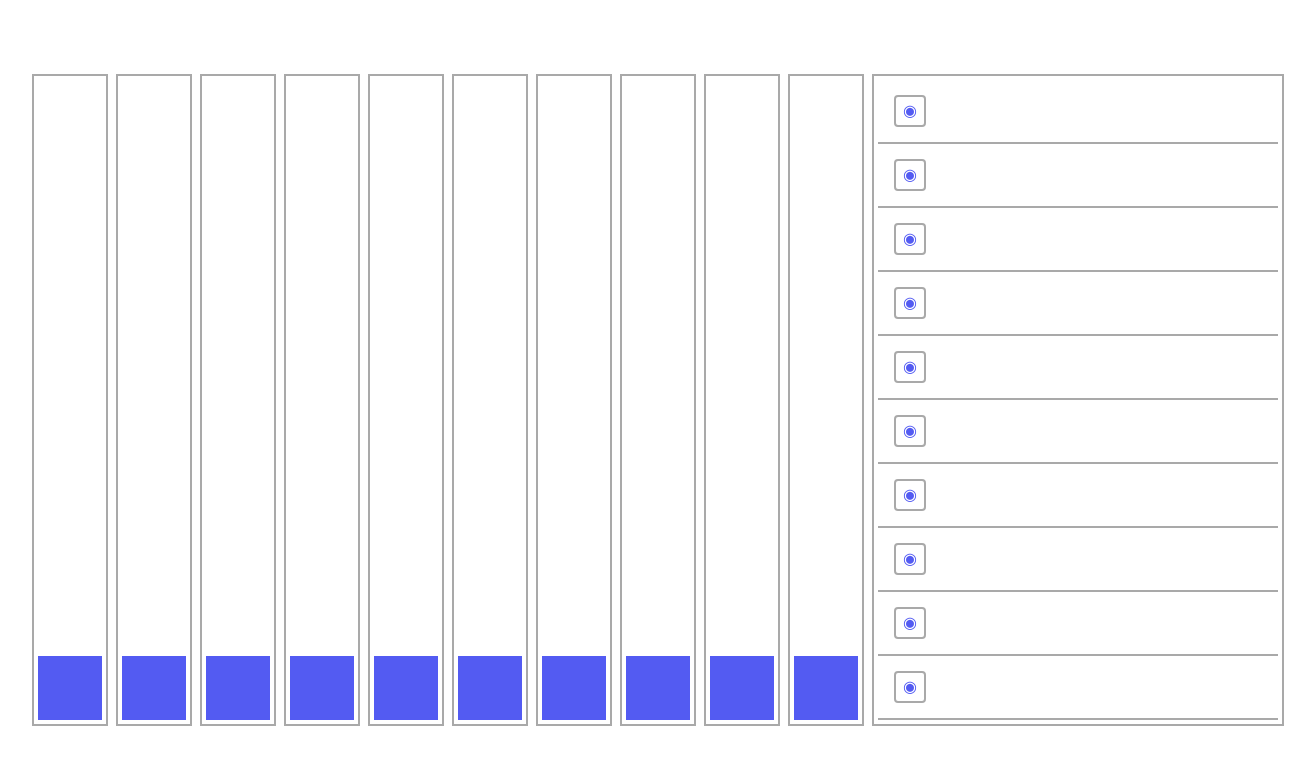
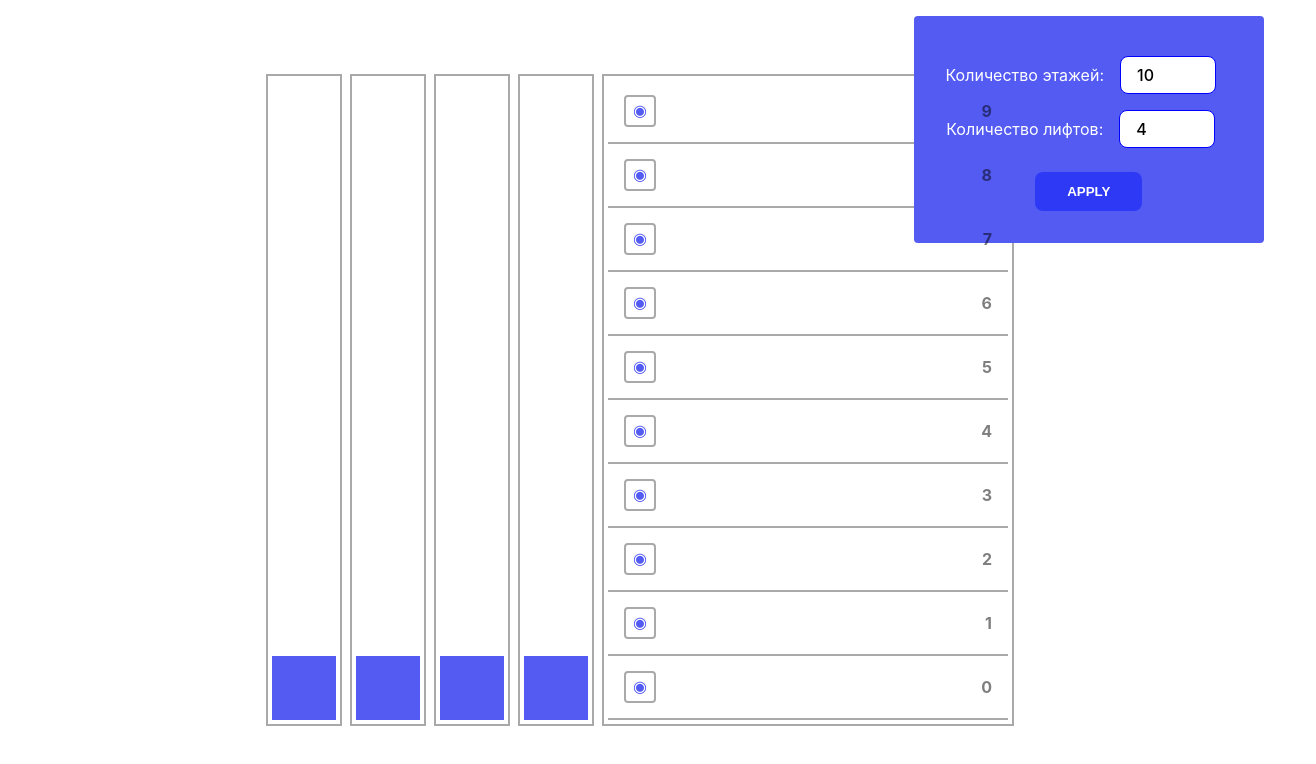
Before and after one commit to nsalms/elevator-emulator, a Vue app: page / in a window 1280 px wide. Shown: the top 764 px of the page, 1316 px wide, since content can reach past the window. Built offline with nearby package versions, Linux system fonts and the light colour scheme.

Commit message:
refactoring

```diff
--- a/package.json
+++ b/package.json
@@ -4,11 +4,12 @@
   "version": "0.0.0",
   "type": "module",
   "scripts": {
-    "dev": "vite",
+    "start": "vite",
     "build": "vue-tsc && vite build",
     "preview": "vite preview"
   },
   "dependencies": {
+    "@vueuse/core": "^9.13.0",
     "pinia": "^2.0.33",
     "vue": "^3.2.41"
   },
--- a/src/App.vue
+++ b/src/App.vue
@@ -1,12 +1,21 @@
 <script setup lang="ts">
 import Cabin from "./components/Cabin.vue";
 import Button from "./components/Button.vue";
+import Settings from "./components/Settings.vue";
+import { ref } from "vue";
+import { useStore } from "./store";
+import { storeToRefs } from "pinia";
 
-const elevators = [...Array(10).keys()];
-const floors = [...Array(10).keys()];
+const store = useStore();
+const { settings } = storeToRefs(store);
+
+const floors = ref([...Array(settings.value.floors).keys()]);
+const elevators = ref([...Array(settings.value.elevators).keys()]);
 </script>
 
 <template>
+  <Settings />
+
   <div class="wrap">
     <div class="col" v-for="index in elevators" :key="index">
       <Cabin :id="index" />
@@ -14,12 +23,13 @@ const floors = [...Array(10).keys()];
     <div class="col">
       <div class="floor" v-for="index in floors" :key="index">
         <Button :floor="index" />
+        <span> {{ index }} </span>
       </div>
     </div>
   </div>
 </template>
 
-<style scoped>
+<style lang="scss" scoped>
 .wrap {
   gap: 0.5rem;
   display: flex;
@@ -41,5 +51,11 @@ const floors = [...Array(10).keys()];
   display: flex;
   align-items: center;
   padding: 1rem;
+  justify-content: space-between;
+
+  > span {
+    font-weight: bold;
+    opacity: 0.5;
+  }
 }
 </style>
--- a/src/components/Button.vue
+++ b/src/components/Button.vue
@@ -2,13 +2,13 @@
 import { useStore } from "../store";
 
 const store = useStore();
-const props = defineProps({ floor: Number });
+const props = defineProps<{ floor: number }>();
 </script>
 
 <template>
   <button
     class="btn"
-    @click="store.addToQueue(0, props.floor)"
+    @click="store.addToQueue(props.floor)"
     :disabled="store.isButtonActive(props.floor)"
   >
     <span> ◉ </span>
--- a/src/store/index.ts
+++ b/src/store/index.ts
@@ -1,4 +1,5 @@
 import { defineStore } from "pinia";
+import { useLocalStorage } from "@vueuse/core";
 
 export interface Elevator {
   id: number;
@@ -10,11 +11,15 @@ export interface Elevator {
   direction: boolean;
 }
 
-export const useStore = defineStore("counter", {
+export const useStore = defineStore("elevators", {
   // STATE
   state: () => {
     return {
       elevators: [] as Elevator[],
+      settings: {
+        floors: useLocalStorage("floors", 10),
+        elevators: useLocalStorage("elevators", 4),
+      },
     };
   },
 
@@ -33,7 +38,7 @@ export const useStore = defineStore("counter", {
       });
     },
 
-    addToQueue(elevatorId: number, floor: number) {
+    addToQueue(floor: number) {
       // Функция добавляет в очередь
       let result;
 
--- a/vite.config.ts
+++ b/vite.config.ts
@@ -1,7 +1,8 @@
-import { defineConfig } from 'vite'
-import vue from '@vitejs/plugin-vue'
+import { defineConfig } from "vite";
+import vue from "@vitejs/plugin-vue";
 
 // https://vitejs.dev/config/
 export default defineConfig({
-  plugins: [vue()]
-})
+  base: "/elevator-emulator/",
+  plugins: [vue()],
+});
```
Also changed, not shown: 2 other files (tests, documents, lock files or other folders).
